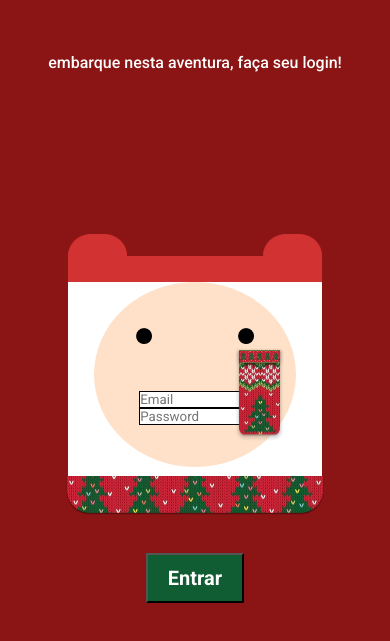
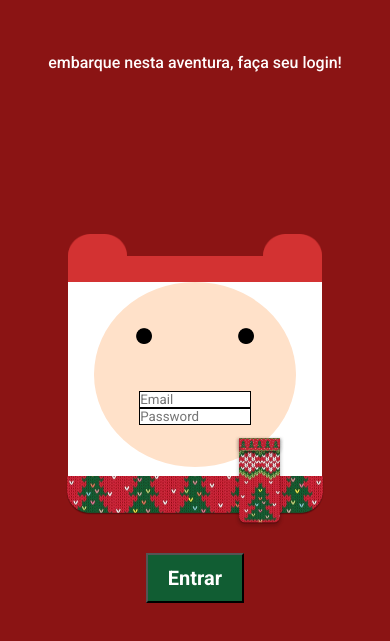
Before and after one commit to GabyysBrito/LoginFinn, a plain HTML site: page index.html in a window 390 px wide. Shown: the part 69-710 px from the top of the page. Drawn offline with Linux system fonts and the light colour scheme.

Commit message:
Alterando o cachecol do formulário no responsivo

```diff
--- a/style.scss
+++ b/style.scss
@@ -183,7 +183,7 @@ form {
 
             .cachecol {
                 width: 20%;
-                top: 26rem;
+                top: 31.5rem;
             }
 
             .botao{
```
Also changed, not shown: style.css, 1 other file.
